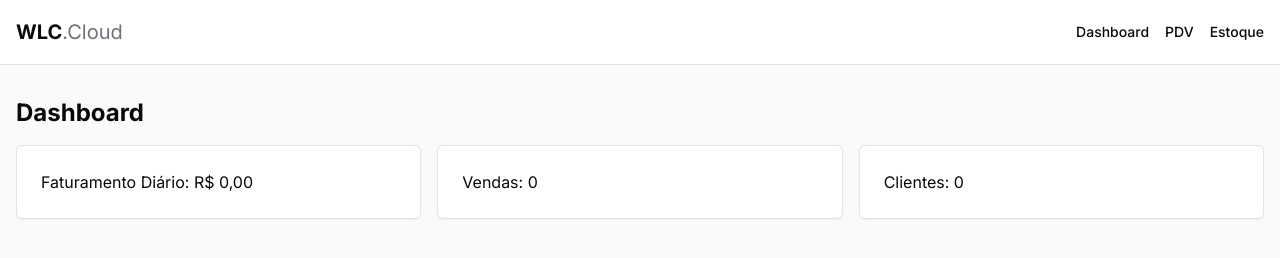
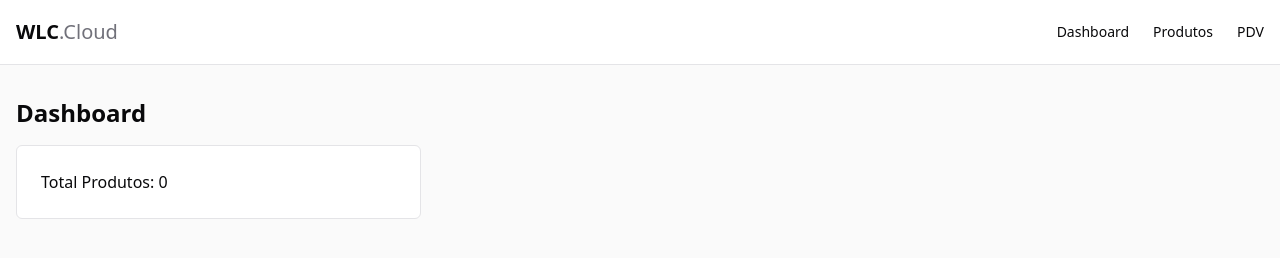
Before and after one commit to wlcpaim/sistema-profissional, a plain HTML site: page index.html in a window 1280 px wide. Both pictures are taken after a click on the button "Dashboard". Drawn offline with nearby package versions, Linux system fonts and the light colour scheme.

Commit message:
Implementar arquitetura funcional V0.2: WLC.DB local, serviços de domínio e renderização dinâmica.

```diff
--- a/index.html
+++ b/index.html
@@ -3,66 +3,90 @@
 <head>
     <meta charset="UTF-8">
     <meta name="viewport" content="width=device-width, initial-scale=1.0">
-    <title>WLC Business Cloud</title>
+    <title>WLC Business Cloud V0.2</title>
     <script src="https://cdn.tailwindcss.com"></script>
     <link href="https://fonts.googleapis.com/css2?family=Inter:wght@400;500;600;700&display=swap" rel="stylesheet">
     <script>
-        tailwind.config = {
-            theme: {
-                extend: {
-                    colors: {
-                        primary: '#18181b',
-                        background: '#fafafa',
-                        surface: '#ffffff',
-                        text: '#09090b',
-                        muted: '#71717a',
-                        border: '#e4e4e7',
-                        accent: '#3b82f6',
-                    },
-                    fontFamily: {
-                        sans: ['Inter', 'system-ui', 'sans-serif'],
-                    }
-                }
-            }
-        }
+        tailwind.config = { theme: { extend: { colors: { primary: '#18181b', background: '#fafafa', surface: '#ffffff', text: '#09090b', muted: '#71717a', border: '#e4e4e7', accent: '#3b82f6' } } } }
     </script>
-    <style>
-        body { font-family: 'Inter', sans-serif; }
-    </style>
 </head>
-<body class="bg-background text-text">
+<body class="bg-background text-text font-sans">
     <div id="app">
         <header class="border-b border-border bg-surface sticky top-0 z-10">
             <div class="max-w-7xl mx-auto px-4 h-16 flex items-center justify-between">
                 <h1 class="font-bold text-xl">WLC<span class="text-muted font-normal">.Cloud</span></h1>
-                <nav class="flex gap-4">
-                    <button onclick="router.push('dashboard')" class="text-sm font-medium">Dashboard</button>
-                    <button onclick="router.push('pos')" class="text-sm font-medium">PDV</button>
-                    <button onclick="router.push('products')" class="text-sm font-medium">Estoque</button>
+                <nav class="flex gap-6">
+                    <button onclick="App.router.push('dashboard')" class="text-sm font-medium hover:text-accent">Dashboard</button>
+                    <button onclick="App.router.push('products')" class="text-sm font-medium hover:text-accent">Produtos</button>
+                    <button onclick="App.router.push('pos')" class="text-sm font-medium hover:text-accent">PDV</button>
                 </nav>
             </div>
         </header>
         <main class="max-w-7xl mx-auto px-4 py-8" id="content">
-            <!-- Conteúdo carregado dinamicamente -->
             <div class="space-y-4">
                 <h2 class="text-3xl font-bold">Bem-vindo ao WLC Business Cloud</h2>
-                <p class="text-muted">Selecione uma funcionalidade para começar.</p>
+                <p class="text-muted">Sistema comercial profissional.</p>
             </div>
         </main>
     </div>
     <script>
-        const router = {
-            push: (page) => {
-                const content = document.getElementById('content');
-                if (page === 'dashboard') {
-                    content.innerHTML = '<h2 class="text-2xl font-bold">Dashboard</h2><div class="grid grid-cols-1 md:grid-cols-3 gap-4 mt-4"><div class="p-6 bg-surface border border-border rounded-md shadow-sm">Faturamento Diário: R$ 0,00</div><div class="p-6 bg-surface border border-border rounded-md shadow-sm">Vendas: 0</div><div class="p-6 bg-surface border border-border rounded-md shadow-sm">Clientes: 0</div></div>';
-                } else if (page === 'pos') {
-                    content.innerHTML = '<h2 class="text-2xl font-bold">PDV</h2><p class="text-muted">Módulo em construção.</p>';
-                } else if (page === 'products') {
-                    content.innerHTML = '<h2 class="text-2xl font-bold">Gestão de Estoque</h2><p class="text-muted">Módulo em construção.</p>';
+        // --- CORE: WLC.DB ---
+        const wlcDb = {
+            data: JSON.parse(localStorage.getItem('wlc_db') || '{}'),
+            collection: (name) => {
+                if (!wlcDb.data[name]) wlcDb.data[name] = [];
+                return {
+                    list: () => [...wlcDb.data[name]],
+                    create: (item) => {
+                        const entry = { ...item, id: Date.now(), createdAt: new Date().toISOString() };
+                        wlcDb.data[name].push(entry);
+                        localStorage.setItem('wlc_db', JSON.stringify(wlcDb.data));
+                        return entry;
+                    }
+                };
+            }
+        };
+
+        // --- CORE: SERVICES ---
+        const ProductService = {
+            list: () => wlcDb.collection('produtos').list(),
+            create: (name, price) => wlcDb.collection('produtos').create({ name, price: parseFloat(price) })
+        };
+
+        // --- CORE: APP ---
+        const App = {
+            router: {
+                push: (page) => {
+                    const content = document.getElementById('content');
+                    content.innerHTML = App.render[page] ? App.render[page]() : '<p>Página não encontrada.</p>';
+                }
+            },
+            render: {
+                dashboard: () => `<h2 class="text-2xl font-bold">Dashboard</h2><div class="grid grid-cols-1 md:grid-cols-3 gap-4 mt-4"><div class="p-6 bg-surface border border-border rounded-md">Total Produtos: ${ProductService.list().length}</div></div>`,
+                products: () => `
+                    <h2 class="text-2xl font-bold mb-4">Gestão de Produtos</h2>
+                    <div class="flex gap-2 mb-4">
+                        <input id="prodName" placeholder="Nome" class="border p-2 rounded">
+                        <input id="prodPrice" type="number" placeholder="Preço" class="border p-2 rounded">
+                        <button onclick="App.actions.addProduct()" class="bg-primary text-white px-4 py-2 rounded">Salvar</button>
+                    </div>
+                    <div class="border rounded-md overflow-hidden bg-surface">
+                        ${ProductService.list().map(p => `<div class="p-4 border-b last:border-b-0">${p.name} - R$ ${p.price.toFixed(2)}</div>`).join('')}
+                    </div>
+                `,
+                pos: () => `<h2 class="text-2xl font-bold">PDV - Em desenvolvimento</h2>`
+            },
+            actions: {
+                addProduct: () => {
+                    const name = document.getElementById('prodName').value;
+                    const price = document.getElementById('prodPrice').value;
+                    if(name && price) {
+                        ProductService.create(name, price);
+                        App.router.push('products');
+                    }
                 }
             }
-        }
+        };
     </script>
 </body>
 </html>
```
